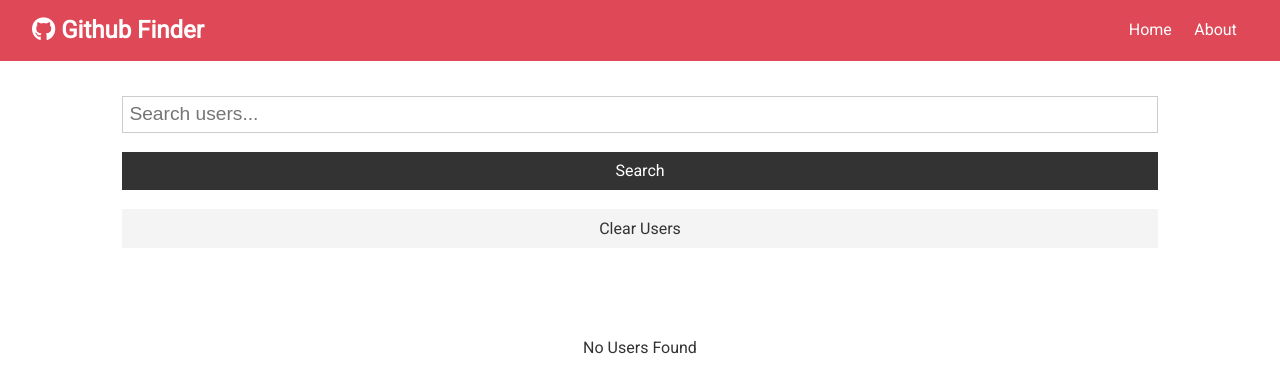
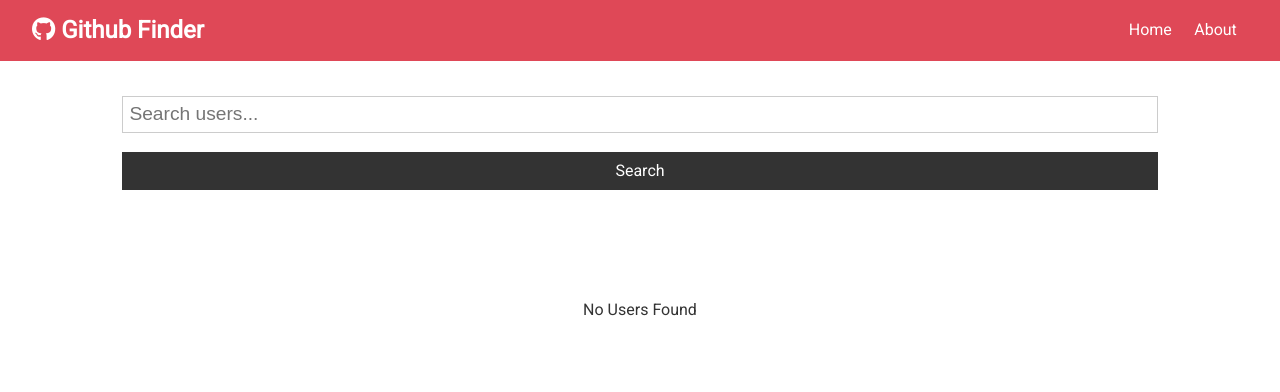
Before and after one commit to aaronm-git/github-finder-udemy, a React (Create React App) app: page / in a window 1280 px wide. Shown: the top 392 px of the page. Built offline with nearby package versions, Linux system fonts and the light colour scheme.

Commit message:
converted search class to function

```diff
--- a/src/components/users/Search.jsx
+++ b/src/components/users/Search.jsx
@@ -1,45 +1,43 @@
-import React, { Component } from "react";
+import React, { useState } from "react";
 import PropTypes from "prop-types";
 
-export class Search extends Component {
-    state = {
-        text: ""
-    };
+const Search = ({ searchUsers, showClear, setAlert, clearUsers }) => {
+    const [text, setText] = useState("");
 
-    onSubmit = e => {
+    const onSubmit = e => {
         e.preventDefault();
-        if (this.state.text === "") {
-            this.props.setAlert("Do not leave search field blank", "light");
+        if (text === "") {
+            setAlert("Do not leave search field blank", "light");
         } else {
-            this.props.searchUsers(this.state.text);
-            this.setState({ text: "" });
+            searchUsers(text);
+            setText("");
         }
     };
 
-    onChange = e => {
-        this.setState({ [e.target.name]: e.target.value });
+    const onChange = e => {
+        setText(e.target.value);
     };
 
-    static propTypes = {
-        searchUsers: PropTypes.func.isRequired,
-        clearUsers: PropTypes.func.isRequired,
-        showClear: PropTypes.bool.isRequired,
-        setAlert: PropTypes.func.isRequired
-    };
-
-    render() {
-        return (
-            <div>
-                <form action='' className='form' onSubmit={this.onSubmit}>
-                    <input type='text' name='text' placeholder='Search users...' value={this.state.text} onChange={this.onChange} />
-                    <input type='submit' value='Search' className='btn btn-dark btn-block' />
-                    <button type='button' className='btn btn-light btn-block' onClick={this.props.clearUsers}>
+    return (
+        <div>
+            <form action='' className='form' onSubmit={onSubmit}>
+                <input type='text' name='text' placeholder='Search users...' value={text} onChange={onChange} />
+                <input type='submit' value='Search' className='btn btn-dark btn-block' />
+                {showClear && (
+                    <button type='button' className='btn btn-light btn-block' onClick={clearUsers}>
                         Clear Users
                     </button>
-                </form>
-            </div>
-        );
-    }
-}
+                )}
+            </form>
+        </div>
+    );
+};
+
+Search.propTypes = {
+    searchUsers: PropTypes.func.isRequired,
+    clearUsers: PropTypes.func.isRequired,
+    showClear: PropTypes.bool.isRequired,
+    setAlert: PropTypes.func.isRequired
+};
 
 export default Search;
```
